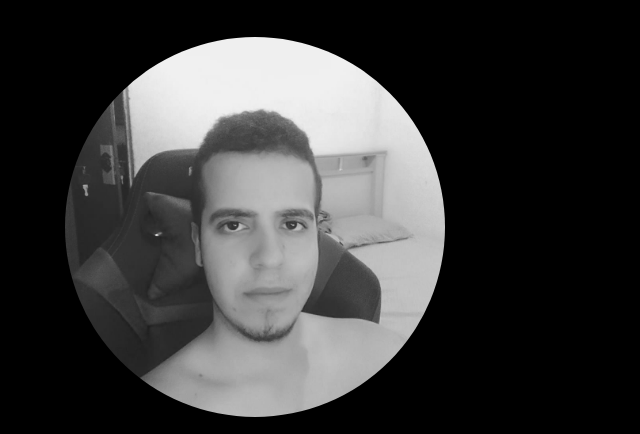
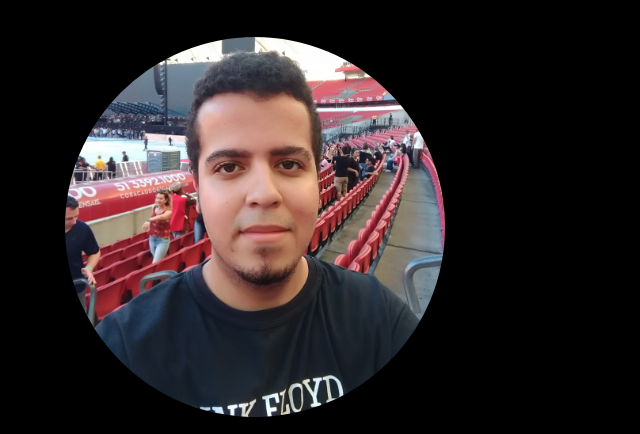
Before and after one commit to cleysonmagnos/site, a plain HTML site: page index.html in a window 1280 px wide. Shown: the part 183-617 px from the top of the page, without its empty margins (255-895 px from the left). Drawn offline with nearby package versions, Linux system fonts and the light colour scheme.

Commit message:
Alterando a imagem

```diff
--- a/index.html
+++ b/index.html
@@ -32,7 +32,7 @@
         <section id="home" class="row ">
             <h6 class="h6praTirarOWarning">&nbsp;</h6>
             <div class="imagemHome column">
-                <img class="imgGrande" src="img/imagemGrande.jpg" alt="">
+                <img class="imgGrande" src="img/imagemGrande.png" alt="">
             </div>
 
             <div class="agrupadorHome column">
```
Also changed, not shown: img/imagemGrande.png (added), 1 other file.
